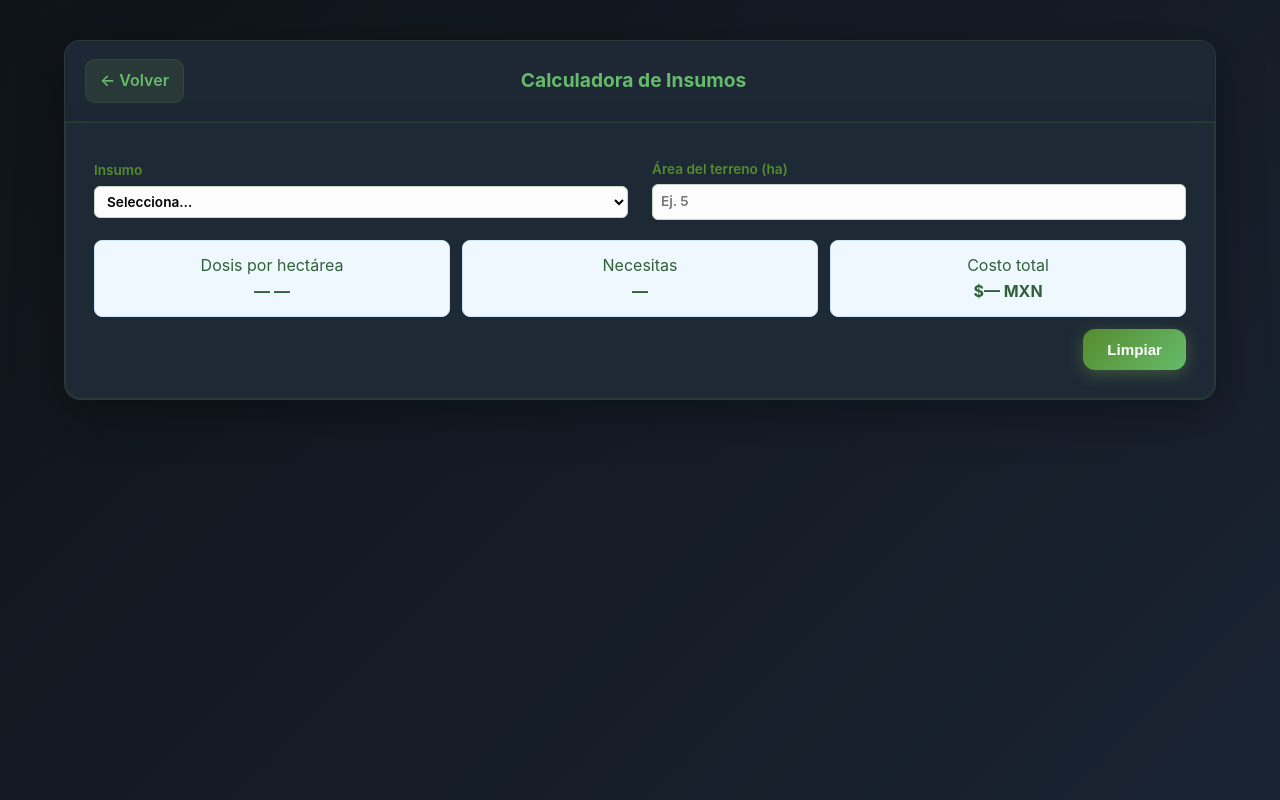
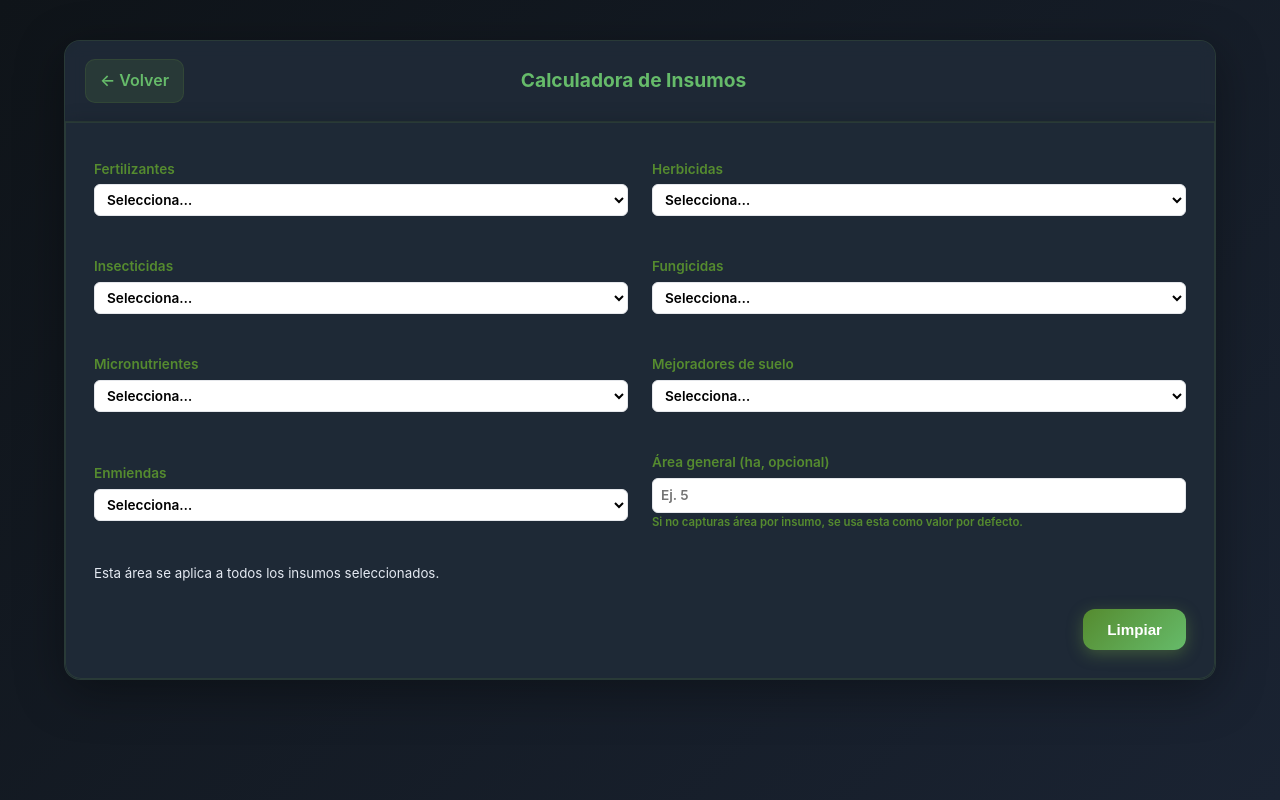
Before and after one commit to CesarAlanCR/hackatek, a PHP site: page /insumos.php in a window 1280 px wide. Run offline with PHP 8.4, Linux system fonts and the light colour scheme.

Commit message:
insumos.php
modificamos por categoria

```diff
--- a/vistas/insumos.php
+++ b/vistas/insumos.php
@@ -36,13 +36,13 @@ function h($v) { return htmlspecialchars((string)$v, ENT_QUOTES, 'UTF-8'); }
     .page-card .card::before,.page-card .card::after{opacity:0}
 
   form.controls label{display:flex;flex-direction:column;font-size:.85rem;font-weight:600;color:var(--green-4);background:transparent;padding:8px 0;border-radius:6px;border:0}
-  form.controls input, form.controls select{margin-top:4px;padding:6px 8px;border:1px solid #c3d8c6;border-radius:6px;font:inherit;background:#fbfcfb}
+  form.controls input, form.controls select{margin-top:4px;padding:6px 8px;border:1px solid #e5e7eb;border-radius:6px;font:inherit;background:#ffffff}
     .result-box{display:grid;grid-template-columns:repeat(auto-fit,minmax(220px,1fr));gap:12px;margin-top:12px;justify-content:center}
-    /* Make whites a bit softer to avoid harsh "chillon" menus */
-    .result{background:#fbfdfe;border:1px solid #888f8bff;border-radius:8px;padding:12px;text-align:center}
+  /* Pure white backgrounds for cards */
+  .result{background:#ffffff;border:1px solid #e5e7eb;border-radius:8px;padding:12px;text-align:center}
     .result strong{color:#2f6138}
-  /* Fondo azul aún más claro para resaltar suavemente (muted) */
-  .result.accent{background:#f6fbff;border-color:#dcecfb;color:#2f6138}
+  /* Accent: white as well to keep consistent */
+  .result.accent{background:#ffffff;border-color:#e5e7eb;color:#2f6138}
     .list-table{width:100%;border-collapse:collapse}
     .list-table th,.list-table td{padding:8px;border-bottom:1px solid #e7f2ea;text-align:left}
     .list-table th{color:#2f6138;font-weight:700}
@@ -59,34 +59,60 @@ function h($v) { return htmlspecialchars((string)$v, ENT_QUOTES, 'UTF-8'); }
       <section class="card" aria-label="Calculadora">
       <form class="controls" id="calc-form" onsubmit="return false;">
         <div class="preview-grid">
+          <?php
+            // Agrupar por tipo
+            $agr = [];
+            foreach ($catalogo as $ins) {
+              $t = $ins['tipo'] ?? 'otros';
+              if (!isset($agr[$t])) $agr[$t] = [];
+              $agr[$t][] = $ins;
+            }
+            // Etiquetas legibles y orden
+            $labels = [
+              'fertilizante' => 'Fertilizantes',
+              'herbicida' => 'Herbicidas',
+              'insecticida' => 'Insecticidas',
+              'fungicida' => 'Fungicidas',
+              'micronutriente' => 'Micronutrientes',
+              'mejorador_suelo' => 'Mejoradores de suelo',
+              'enmienda' => 'Enmiendas',
+              'otros' => 'Otros'
+            ];
+            $orden = array_keys($labels);
+            $tipos = array_unique(array_merge($orden, array_keys($agr)));
+            foreach ($tipos as $tipo) {
+              if (empty($agr[$tipo])) continue;
+              $label = $labels[$tipo] ?? ucfirst(str_replace('_',' ', $tipo));
+              $selectId = 'insumo_' . preg_replace('/[^a-z0-9_\-]/i','_', $tipo);
+          ?>
           <label>
-            Insumo
-            <select name="insumo_id" id="insumo_id" required>
+            <?= h($label) ?>
+            <select name="<?= h($selectId) ?>" id="<?= h($selectId) ?>" class="insumo-select">
               <option value="">Selecciona…</option>
-              <?php foreach ($catalogo as $ins): ?>
-                <option value="<?= h($ins['id']) ?>" data-dosis="<?= h($ins['dosis_por_hectarea']) ?>" data-precio="<?= h($ins['precio_por_unidad']) ?>" data-unidad="<?= h($ins['unidad_dosis']) ?>" data-tipo="<?= h($ins['tipo']) ?>">
+              <?php foreach ($agr[$tipo] as $ins): ?>
+                <option value="<?= h($ins['id']) ?>"
+                        data-dosis="<?= h($ins['dosis_por_hectarea']) ?>"
+                        data-precio="<?= h($ins['precio_por_unidad']) ?>"
+                        data-unidad="<?= h($ins['unidad_dosis']) ?>"
+                        data-tipo="<?= h($ins['tipo']) ?>">
                   <?= h($ins['nombre']) ?> (<?= h($ins['unidad_dosis']) ?> @ <?= h(number_format((float)$ins['dosis_por_hectarea'], 2)) ?> | $<?= h(number_format((float)$ins['precio_por_unidad'], 2)) ?>/u)
                 </option>
               <?php endforeach; ?>
             </select>
           </label>
+          <?php } ?>
           <label>
-            Área del terreno (ha)
-            <input type="number" step="0.01" min="0" name="area_ha" id="area_ha" placeholder="Ej. 5" required>
+            Área general (ha, opcional)
+            <input type="number" step="0.01" min="0" name="area_ha" id="area_ha" placeholder="Ej. 5">
+            <small class="hint">Si no capturas área por insumo, se usa esta como valor por defecto.</small>
           </label>
+            <small class="hint">Esta área se aplica a todos los insumos seleccionados.</small>
         </div>
         <div class="result-box" id="resultados" aria-live="polite">
-          <div class="result accent">
-            <div>Dosis por hectárea</div>
-            <strong><span id="res_dosis_val">—</span> <span id="res_dosis_unit">—</span></strong>
-          </div>
-          <div class="result accent">
-            <div>Necesitas</div>
-            <strong id="res_cantidad">—</strong> <span id="res_unidad_total"></span>
-          </div>
-          <div class="result accent">
-            <div>Costo total</div>
-            <strong>$<span id="res_costo">—</span> MXN</strong>
+          <div id="results-list" class="results-list" style="display:contents;"></div>
+          <div class="result accent" id="subtotal-card" style="display:none">
+            <div>Subtotal</div>
+            <strong>$<span id="subtotal-costo">—</span> MXN</strong>
           </div>
         </div>
         <div style="margin-top:12px;display:flex;gap:8px;flex-wrap:wrap;justify-content:flex-end;">
@@ -98,44 +124,16 @@ function h($v) { return htmlspecialchars((string)$v, ENT_QUOTES, 'UTF-8'); }
 
 
   <script>
-    // Cálculo instantáneo (informativo)
+    // Cálculo instantáneo (informativo) con hasta dos insumos seleccionados
     const sel = (q) => document.querySelector(q);
     const fmt = (n) => new Intl.NumberFormat('es-MX', { minimumFractionDigits: 2, maximumFractionDigits: 2 }).format(n);
 
-    const insumo = sel('#insumo_id');
-    const area = sel('#area_ha');
-    const resCant = sel('#res_cantidad');
-    const resUnidadTotal = sel('#res_unidad_total');
-  const resCosto = sel('#res_costo');
-    const resDosisVal = sel('#res_dosis_val');
-    const resDosisUnit = sel('#res_dosis_unit');
+  const area = sel('#area_ha');
+    const resultsList = sel('#results-list');
+    const subtotalCard = sel('#subtotal-card');
+    const subtotalCostoEl = sel('#subtotal-costo');
 
-    function valoresBase() {
-      const opt = insumo.options[insumo.selectedIndex];
-      return {
-        dosis: parseFloat(opt?.dataset?.dosis || '0') || 0,
-        precio: parseFloat(opt?.dataset?.precio || '0') || 0,
-        unidad: opt?.dataset?.unidad || '',
-        tipo: opt?.dataset?.tipo || ''
-      };
-    }
-
-    function setAccentColors(tipo) {
-      const map = {
-        'fertilizante': { bg: '#eaf6ee', border: '#ccebd8' },
-        'herbicida': { bg: '#ffecec', border: '#ffbaba' },
-        'insecticida': { bg: '#fff8e1', border: '#ffe0a3' },
-        'fungicida': { bg: '#f3e8ff', border: '#dcc4ff' },
-        'micronutriente': { bg: '#e6f4ff', border: '#cfe8ff' },
-        'mejorador_suelo': { bg: '#f5efe6', border: '#e3d6c6' },
-        'enmienda': { bg: '#f2f2e9', border: '#ddd6c2' },
-      };
-      const colors = map[tipo] || { bg: '#f0f8ff', border: '#cfe8ff' };
-      document.querySelectorAll('.result.accent').forEach(el => {
-        el.style.backgroundColor = colors.bg;
-        el.style.borderColor = colors.border;
-      });
-    }
+    const insumoSelects = () => Array.from(document.querySelectorAll('.insumo-select'));
 
     function unidadBasica(u) {
       if (!u) return '';
@@ -143,44 +141,118 @@ function h($v) { return htmlspecialchars((string)$v, ENT_QUOTES, 'UTF-8'); }
       return idx > 0 ? u.slice(0, idx) : u; // 'kg/ha' -> 'kg'
     }
 
-    function recalcular() {
-  const base = valoresBase();
-      const ha = parseFloat(area.value);
+    function getSelectedOptions(){
+      // Considerar todos los insumos seleccionados (uno por categoría)
+      const all = [];
+      for (const s of insumoSelects()){
+        const opt = s.options[s.selectedIndex];
+        if (opt && s.selectedIndex > 0) all.push(opt);
+      }
+      return all;
+    }
 
-  // Aplicar color según tipo de insumo
-  setAccentColors(base.tipo);
+    // Estado de áreas específicas por insumo (id -> ha)
+    const areas = {};
 
-      // Mostrar dosis por hectárea si hay insumo seleccionado
-      if (insumo.value) {
-        resDosisVal.textContent = fmt(base.dosis);
-        resDosisUnit.textContent = base.unidad || '—';
-      } else {
-        resDosisVal.textContent = '—';
-        resDosisUnit.textContent = '—';
+    // Sin mapeo de colores: todo se muestra en blanco
+
+    function styleSelects(){
+      // Mantener selects sin color (blancos) independientemente de la selección
+      insumoSelects().forEach(s => {
+        s.style.backgroundColor = '';
+        s.style.borderColor = '';
+      });
+    }
+
+    function buildCard(data){
+      const { id, nombre, dosis, unidad, ha, cantidad, costo } = data;
+      const card = document.createElement('div');
+      card.className = 'result accent insumo-card';
+      // Mantener fondo y borde por CSS (blanco)
+      card.innerHTML = `
+        <div style="margin-bottom:6px"><strong>Insumo:</strong> ${nombre}</div>
+        <div style="display:grid;grid-template-columns:repeat(auto-fit,minmax(180px,1fr));gap:8px;align-items:end">
+          <div style="text-align:left">
+            <div style="font-weight:700;color:#2f6138;font-size:.85rem">Dosis por hectárea</div>
+            <div>${fmt(dosis)} ${unidad}</div>
+          </div>
+          <label style="text-align:left">
+            Área (ha)
+            <input type="number" step="0.01" min="0" class="area-insumo-input" data-insumo-id="${id}" value="${isFinite(ha) && ha>0 ? ha : ''}" placeholder="ej. 5" style="width:100%">
+          </label>
+          <div style="text-align:left">
+            <div style="font-weight:700;color:#2f6138;font-size:.85rem">Necesitas</div>
+            <div>${isFinite(cantidad) ? fmt(cantidad) : '—'} ${isFinite(cantidad) ? unidadBasica(unidad) : ''}</div>
+          </div>
+          <div style="text-align:left">
+            <div style="font-weight:700;color:#2f6138;font-size:.85rem">Costo total</div>
+            <div>$${isFinite(costo) ? fmt(costo) : '—'} MXN</div>
+          </div>
+        </div>
+      `;
+      // Listener para área específica por insumo
+      const input = card.querySelector('.area-insumo-input');
+      input.addEventListener('input', () => {
+        const v = parseFloat(input.value);
+        if (isFinite(v) && v > 0) areas[id] = v; else delete areas[id];
+        renderResults();
+      });
+      return card;
+    }
+
+    function renderResults(){
+      // limpiar
+      resultsList.innerHTML = '';
+      subtotalCard.style.display = 'none';
+      subtotalCostoEl.textContent = '—';
+
+      const haGlobal = parseFloat(area.value);
+      const opts = getSelectedOptions();
+      if (opts.length === 0) return;
+
+      // Prune áreas de insumos ya no seleccionados
+      const selectedIds = new Set(opts.map(o => o.value));
+      Object.keys(areas).forEach(k => { if (!selectedIds.has(k)) delete areas[k]; });
+
+      let subtotal = 0;
+      opts.forEach(opt => {
+        const dosis = parseFloat(opt.dataset.dosis || '0') || 0;
+        const precio = parseFloat(opt.dataset.precio || '0') || 0;
+        const unidad = opt.dataset.unidad || '';
+        // Sin color por tipo
+        const id = opt.value;
+        const nombre = opt.textContent.split('(')[0].trim();
+        const haLocal = (isFinite(areas[id]) && areas[id] > 0) ? areas[id] : (isFinite(haGlobal) && haGlobal > 0 ? haGlobal : NaN);
+        const cantidad = isFinite(haLocal) ? (dosis * haLocal) : NaN;
+        const costo = isFinite(cantidad) ? (cantidad * precio) : NaN;
+        if (isFinite(costo)) subtotal += costo;
+        const card = buildCard({ id, nombre, dosis, unidad, ha: haLocal, cantidad, costo });
+        resultsList.appendChild(card);
+      });
+
+      if (subtotal > 0){
+        subtotalCostoEl.textContent = fmt(subtotal);
+        subtotalCard.style.display = '';
       }
+    }
 
-      if (!isFinite(ha) || ha <= 0 || !insumo.value) {
-        resCant.textContent = '—';
-        resUnidadTotal.textContent = '';
-        resCosto.textContent = '—';
-        return;
-      }
-      const cantidad = base.dosis * ha; // en unidad base (kg o L)
-      const costo = cantidad * base.precio;
-      resCant.textContent = fmt(cantidad);
-      resUnidadTotal.textContent = unidadBasica(base.unidad);
-      resCosto.textContent = fmt(costo);
+    function handleSelectChange(){
+      // Permitir múltiples selects; el render considerará todos
+      renderResults();
+      styleSelects();
     }
 
     ['change','input'].forEach(ev => {
-      [insumo, area].forEach(el => el && el.addEventListener(ev, recalcular));
+      insumoSelects().forEach(el => el.addEventListener(ev, handleSelectChange));
+      area.addEventListener(ev, renderResults);
     });
-    document.addEventListener('DOMContentLoaded', recalcular);
+    document.addEventListener('DOMContentLoaded', () => { renderResults(); styleSelects(); });
 
     sel('#btn-limpiar-form')?.addEventListener('click', () => {
       area.value = '';
-      insumo.selectedIndex = 0;
-      recalcular();
+      insumoSelects().forEach(s => s.selectedIndex = 0);
+      renderResults();
+      styleSelects();
     });
   </script>
 </body>
```
